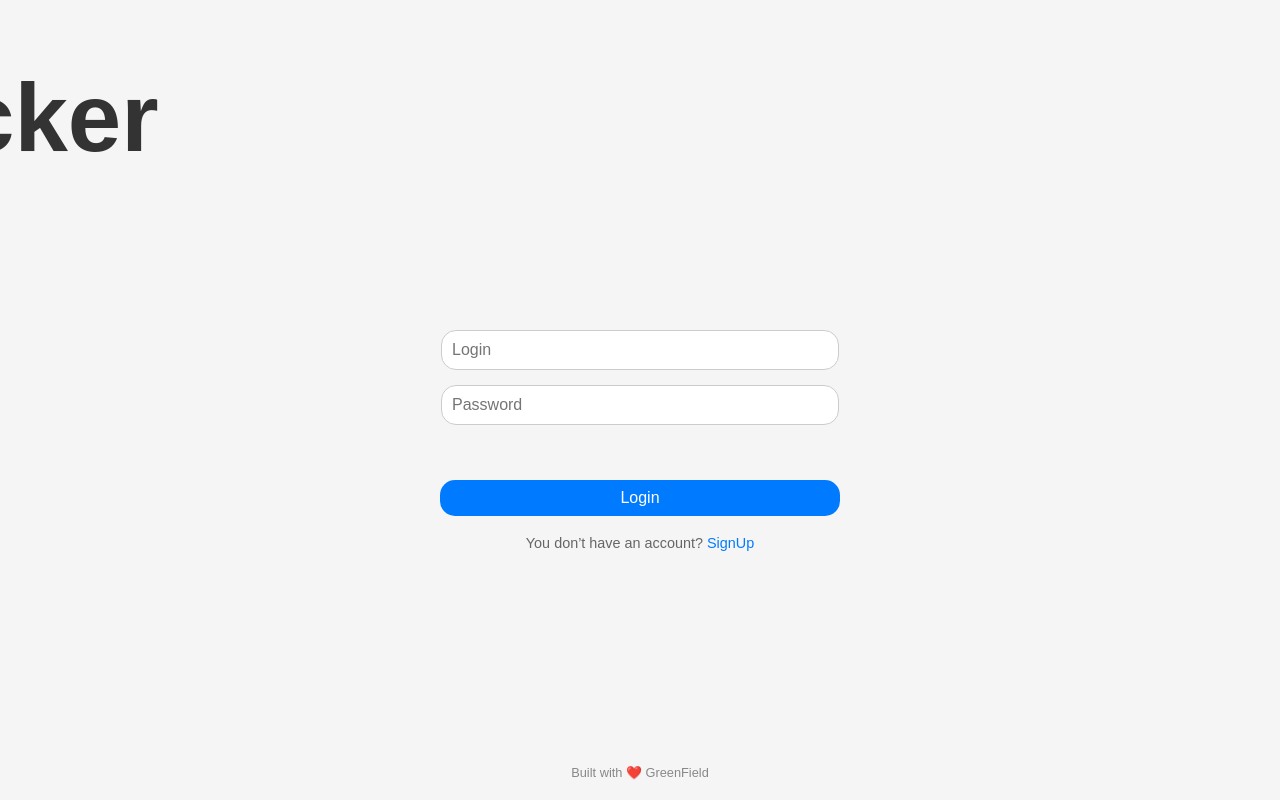
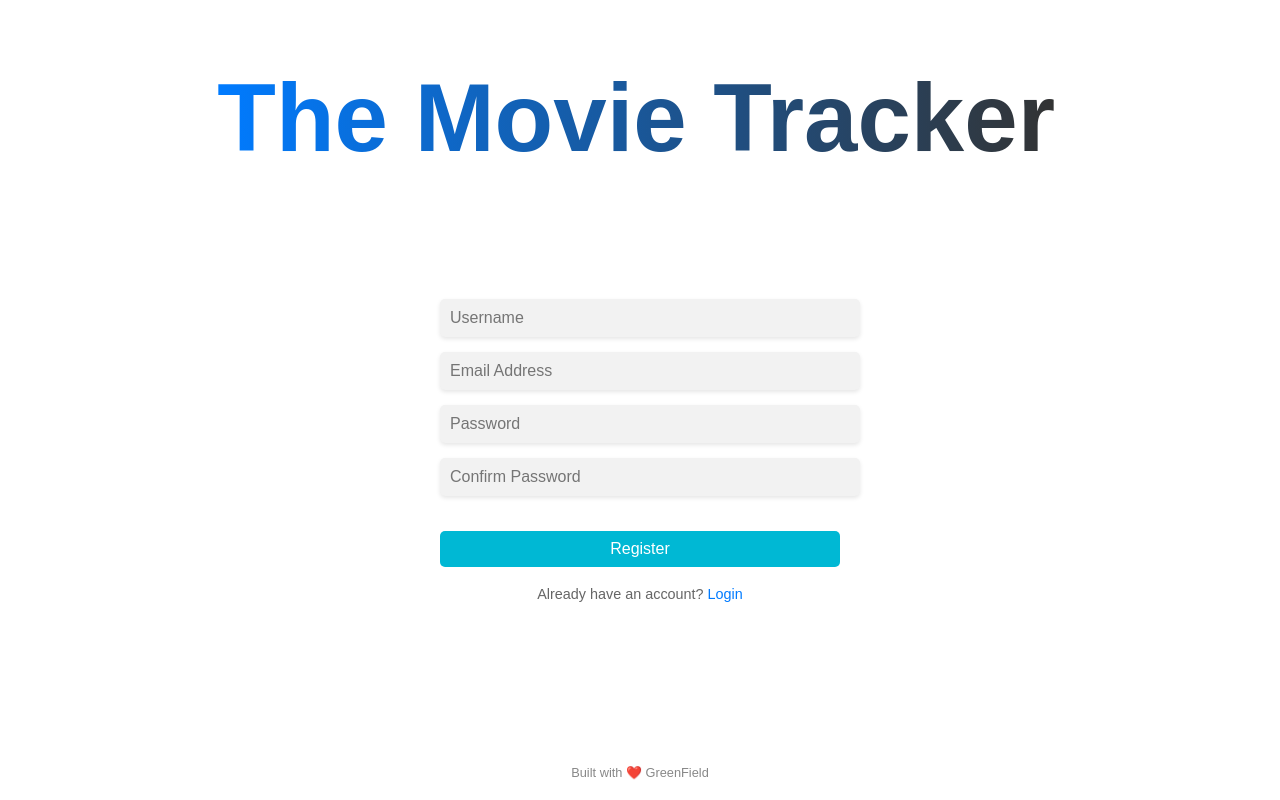
Before and after one commit to maksimpronin1991/GreenField-MovieFinder, a React (Vite) app: page /registration in a window 1280 px wide. Built offline with nearby package versions, Linux system fonts and the light colour scheme.

Commit message:
feat: home page

```diff
--- a/package.json
+++ b/package.json
@@ -11,7 +11,8 @@
   },
   "dependencies": {
     "react": "^19.0.0",
-    "react-dom": "^19.0.0"
+    "react-dom": "^19.0.0",
+    "react-router-dom": "^7.5.2"
   },
   "devDependencies": {
     "@eslint/js": "^9.22.0",
--- a/src/App.tsx
+++ b/src/App.tsx
@@ -1,14 +1,19 @@
+import { BrowserRouter, Route, Routes } from 'react-router-dom'
 import './App.css'
 import LoginScreen from './components/login-screen/loginScreen'
+import RegistrationScreen from './components/registration-screen/RegistrationScreen'
 
 function App() {
 
   return (
-    <>
-    <div>
-      <LoginScreen />
-    </div>
-    </>
+
+    <BrowserRouter>
+      <Routes>
+        <Route path='/' element={<LoginScreen/>} />
+        <Route path='/registration' element={<RegistrationScreen/>} />
+      </Routes>
+    </BrowserRouter>
+
   )
 }
 
--- a/src/components/login-screen/loginScreen.css
+++ b/src/components/login-screen/loginScreen.css
@@ -31,17 +31,24 @@ body {
   white-space: nowrap; /* Запрещаем перенос строк */
   font-size: 6rem;
   font-weight: bold;
-  color: #333;
-  animation: scroll-left 6s linear infinite; /* Анимация */
+  background: linear-gradient(to right, #333, #007bff);
+  -webkit-background-clip: text;
+  background-clip: text;
+  color: transparent;
+  animation:  3s ease-in-out 1s infinite alternate slide-in;
 }
 
 /* Анимация бегущей строки */
-@keyframes scroll-left {
+@keyframes slide-in{
   0% {
-    transform: translateX(130%); /* Начало за правой границей экрана */
+    transform: translateX(20%); /* Начало за правой границей экрана */
+    background: linear-gradient(to right, #333, #007bff);
+    -webkit-background-clip: text;
   }
   100% {
-    transform: translateX(-130%); /* Конец за левой границей экрана */
+    transform: translateX(-20%); /* Конец за левой границей экрана */
+    background: linear-gradient(to right, #007bff, #333);
+    -webkit-background-clip: text;
   }
 }
 
--- a/src/components/login-screen/loginScreen.tsx
+++ b/src/components/login-screen/loginScreen.tsx
@@ -5,9 +5,9 @@ const LoginScreen: React.FC = () => {
     <div className="login-screen">
       {/* Бегущая строка во весь экран */}
       <div className="scrolling-header">
-        <div className="scrolling-text">
+        <h1 className="scrolling-text">
           The Movie Tracker
-        </div>
+        </h1>
       </div>
 
       {/* Форма для входа */}
--- /dev/null
+++ b/src/components/registration-screen/RegistrationScreen.css
@@ -0,0 +1,113 @@
+/* Общие стили */
+body {
+    margin: 0;
+    font-family: Arial, sans-serif;
+    display: flex;
+    justify-content: center;
+    align-items: center;
+    height: 100vh;
+    background-color: #fff;
+  }
+
+  .registration-screen {
+    text-align: center;
+    width: 100%;
+    max-width: 400px;
+  }
+
+  /* Стиль бегущей строки */
+.scrolling-header {
+  position: fixed; /* Фиксированное положение */
+  top: 70px;
+  left: 0;
+  width: 100%; /* Занимает всю ширину экрана */
+  height: 150px; /* Высота строки */
+  overflow: hidden; /* Скрываем переполнение текста */
+  z-index: 1000; /* Чтобы строка была поверх других элементов */
+}
+
+.scrolling-text {
+  display: inline-block;
+  white-space: nowrap; /* Запрещаем перенос строк */
+  font-size: 6rem;
+  font-weight: bold;
+  background: linear-gradient(to right, #333, #007bff);
+  -webkit-background-clip: text;
+  background-clip: text;
+  color: transparent;
+  animation:  3s ease-in-out 1s infinite alternate slide-in;
+}
+
+/* Анимация бегущей строки */
+@keyframes slide-in{
+  0% {
+    transform: translateX(20%); /* Начало за правой границей экрана */
+    background: linear-gradient(to right, #333, #007bff);
+    -webkit-background-clip: text;
+  }
+  100% {
+    transform: translateX(-20%); /* Конец за левой границей экрана */
+    background: linear-gradient(to right, #007bff, #333);
+    -webkit-background-clip: text;
+  }
+}
+
+  /* Стиль формы */
+  .form-container {
+    margin-top: 100px;
+  }
+
+  .input-field {
+    width: 100%;
+    padding: 10px;
+    margin-bottom: 15px;
+    border: none;
+    border-radius: 5px;
+    background-color: #f2f2f2; /* Серый фон */
+    font-size: 1rem;
+    box-shadow: 0 2px 4px rgba(0, 0, 0, 0.1); /* Тень для лучшей видимости */
+  }
+
+  .register-button {
+    width: 100%;
+    padding: 10px;
+    background-color: #00b8d4; /* Голубой цвет */
+    color: white;
+    border: none;
+    border-radius: 5px;
+    font-size: 1rem;
+    cursor: pointer;
+    margin-top: 20px;
+    transition: background-color 0.3s ease; /* Плавная анимация при наведении */
+  }
+
+  .register-button:hover {
+    background-color: #0096a6; /* Темнее голубой цвет */
+  }
+
+  /* Ссылка для входа */
+  .login-link {
+    margin-top: 20px;
+    font-size: 0.9rem;
+    color: #666;
+  }
+
+  .link {
+    color: #007bff;
+    text-decoration: none;
+    cursor: pointer;
+  }
+
+  .link:hover {
+    text-decoration: underline;
+  }
+
+  /* Нижняя часть экрана */
+  .footer {
+    position: fixed;
+    bottom: 20px;
+    left: 50%;
+    transform: translateX(-50%);
+    font-size: 0.8rem;
+    color: #888;
+  }
--- /dev/null
+++ b/src/components/registration-screen/RegistrationScreen.tsx
@@ -0,0 +1,38 @@
+import React from 'react';
+
+const RegistrationScreen: React.FC = () => {
+  return (
+    <div className="registration-screen">
+      {/* Заголовок */}
+      <div className="scrolling-header">
+        <h1 className="scrolling-text">
+          The Movie Tracker
+        </h1>
+      </div>
+
+      {/* Форма регистрации */}
+      <form className="form-container">
+        <input type="text" placeholder="Username" className="input-field" />
+        <input type="email" placeholder="Email Address" className="input-field" />
+        <input type="password" placeholder="Password" className="input-field" />
+        <input type="password" placeholder="Confirm Password" className="input-field" />
+
+        {/* Кнопка регистрации */}
+        <button className="register-button">Register</button>
+      </form>
+
+      {/* Ссылка для входа */}
+      <p className="login-link">
+        Already have an account?{' '}
+        <span className="link">Login</span>
+      </p>
+
+      {/* Нижняя часть экрана */}
+      <div className="footer">
+      Built with ❤️ GreenField
+      </div>
+    </div>
+  );
+};
+
+export default RegistrationScreen;
--- a/src/index.css
+++ b/src/index.css
@@ -1,2 +1,3 @@
 @import url(./helpers/reset.css);
 @import url(./components/login-screen/loginScreen.css);
+@import url(./components/registration-screen/RegistrationScreen.css)
```
Also changed, not shown: 1 other file (tests, documents, lock files or other folders).
